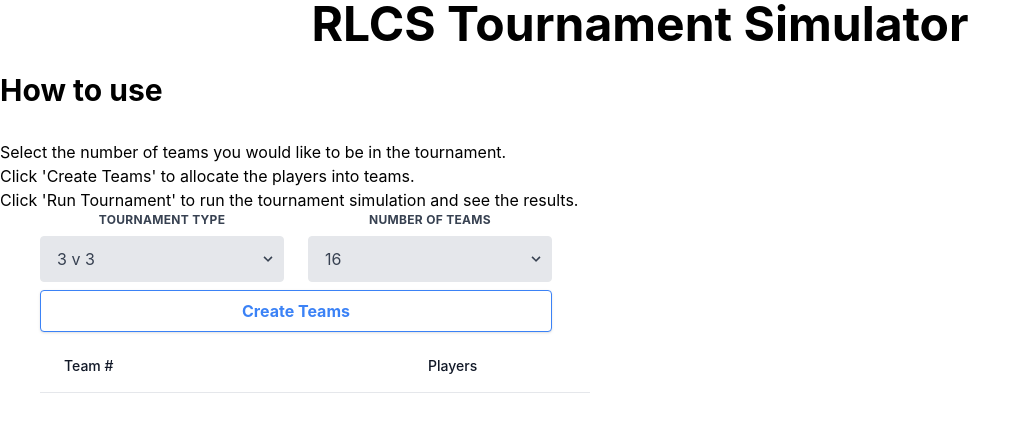
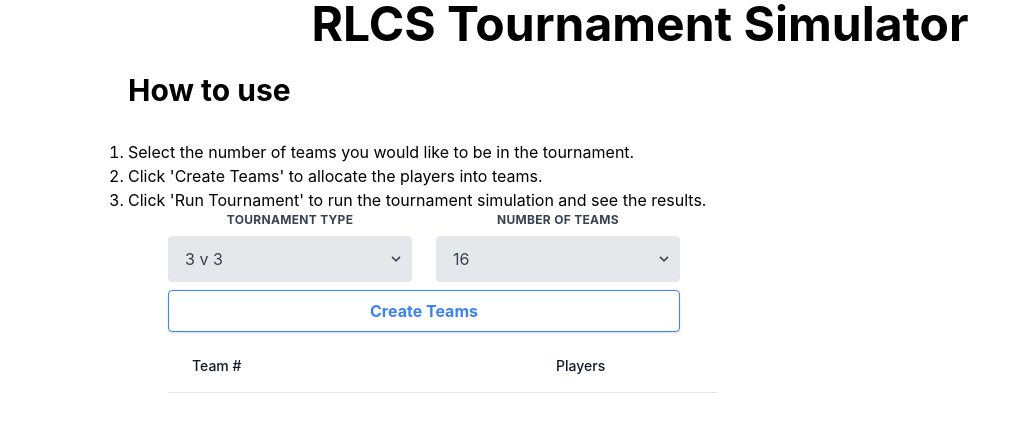
Before and after one commit to alexmitchelldev/rlcs-tournament-react, a React (Create React App) app: page / in a window 1280 px wide. Shown: the top 432 px of the page, without its empty margins (0-1030 px from the left). Built offline with nearby package versions, Linux system fonts and the light colour scheme.

Commit message:
Add 80% width

```diff
--- a/src/App.js
+++ b/src/App.js
@@ -63,7 +63,7 @@
 
   return (
     <>
-    {/* https://daily-dev-tips.com/posts/center-elements-with-tailwind-css/ */}
+    <div style={{width: "80%", margin: "0 auto"}}>
     <Header />
       <div style={{width: "550px"}} className="text-center ml-10">
 
@@ -76,6 +76,10 @@
           displayResults={displayResult}
         /> */}
       </div>
+
+    </div>
+    {/* https://daily-dev-tips.com/posts/center-elements-with-tailwind-css/ */}
+
     </>
   );
 }
```
